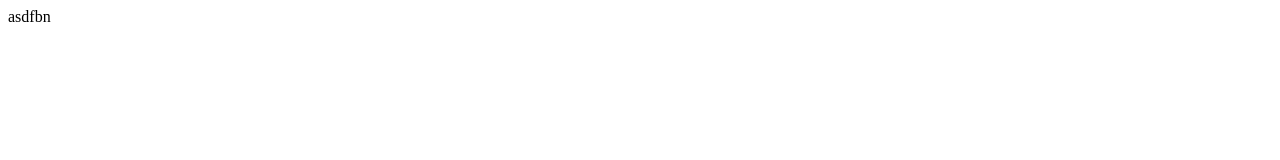
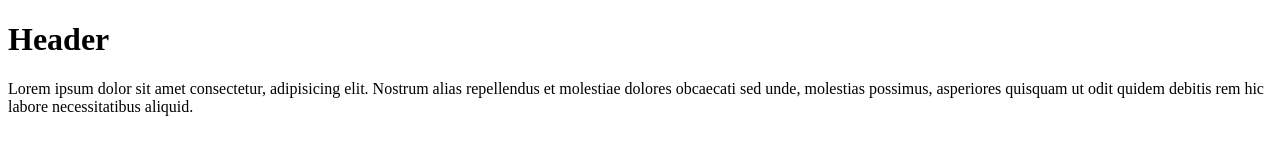
Before and after one commit to ziad-abdelshafi/git-one, a plain HTML site: page index.html in a window 1280 px wide. Drawn offline with Linux system fonts and the light colour scheme.

Commit message:
added header and paragraph

```diff
--- a/index.html
+++ b/index.html
@@ -7,6 +7,9 @@
     <title>Document</title>
 </head>
 <body>
-    asdfbn
+    <h1>Header</h1>
+    <p>
+        Lorem ipsum dolor sit amet consectetur, adipisicing elit. Nostrum alias repellendus et molestiae dolores obcaecati sed unde, molestias possimus, asperiores quisquam ut odit quidem debitis rem hic labore necessitatibus aliquid.
+    </p>
 </body>
 </html>
```
